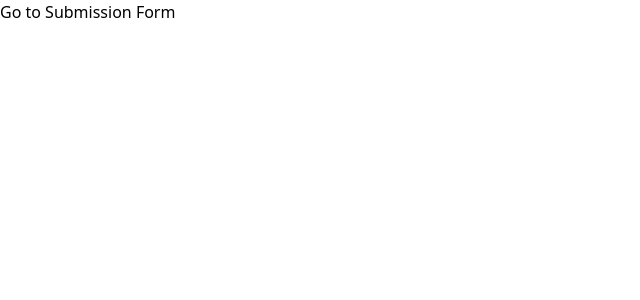
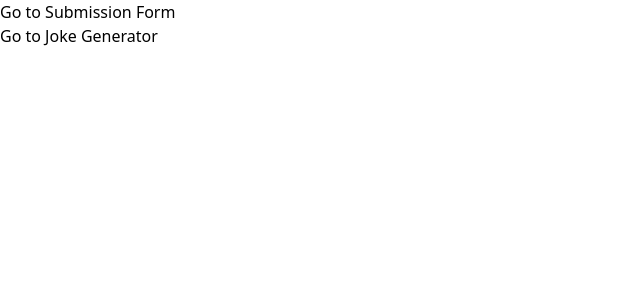
Before and after one commit to Solatido143/react-learning-lab, a React (Vite) app: page / in a window 1280 px wide. Shown: the top 300 px of the page, without its empty margins (0-640 px from the left). Built offline with nearby package versions, Linux system fonts and the light colour scheme.

Commit message:
Added joke generator link

```diff
--- a/src/pages/Home.tsx
+++ b/src/pages/Home.tsx
@@ -3,7 +3,12 @@ import { Link } from "react-router-dom"
 export default function Home() {
     return (
         <>
-        <Link to="/submission-form">Go to Submission Form</Link>
+            <div>
+                <Link to="/submission-form">Go to Submission Form</Link>
+            </div>
+            <div>
+                <Link to="/joke-generator">Go to Joke Generator</Link>
+            </div>
         </>
     )
 }
```
